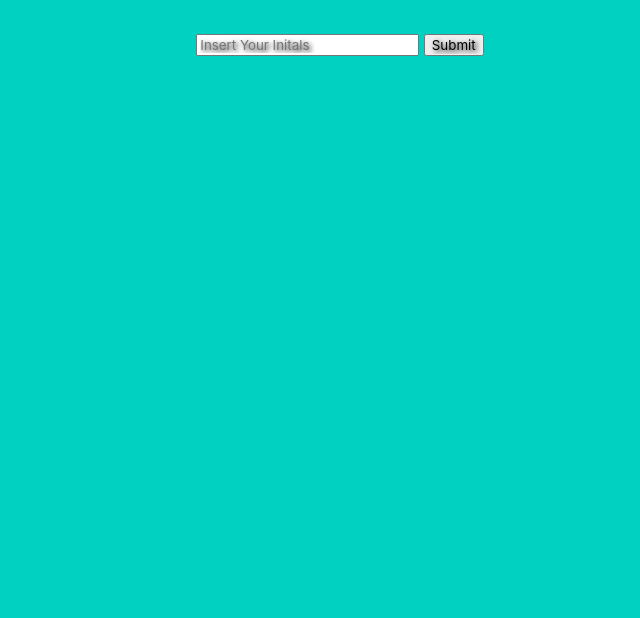
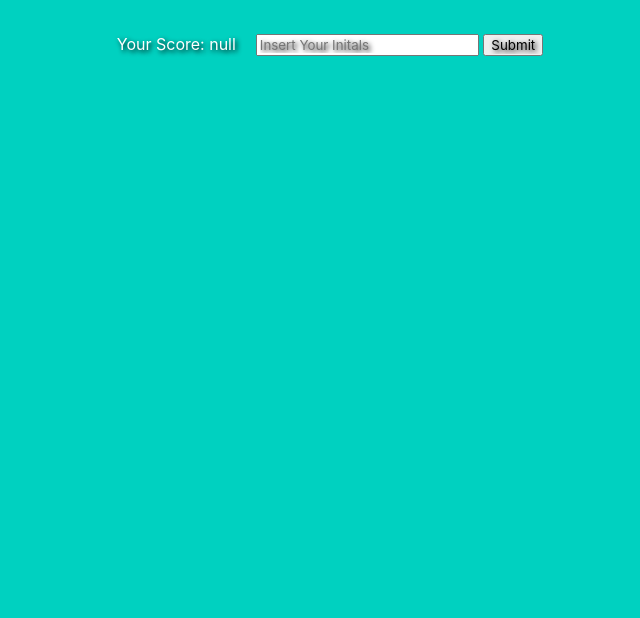
Before and after one commit to merrickwatts/The-Code-Quiz, a plain HTML site: page final-score.html in a window 1280 px wide. Shown: the part 182-800 px from the top of the page, without its empty margins (320-960 px from the left). Drawn offline with nearby package versions, Linux system fonts and the light colour scheme; the site is published under a folder, as on GitHub Pages, so addresses that start at the root find nothing.

Commit message:
bug in loading js

```diff
--- a/final-score.html
+++ b/final-score.html
@@ -31,7 +31,7 @@
             </ul>
         </div>
             <!-- add online scripts here -->
-    <script src="/final-score.js"></script>
+    <script src="./final-score.js"></script>
 
 
 </body>
```
